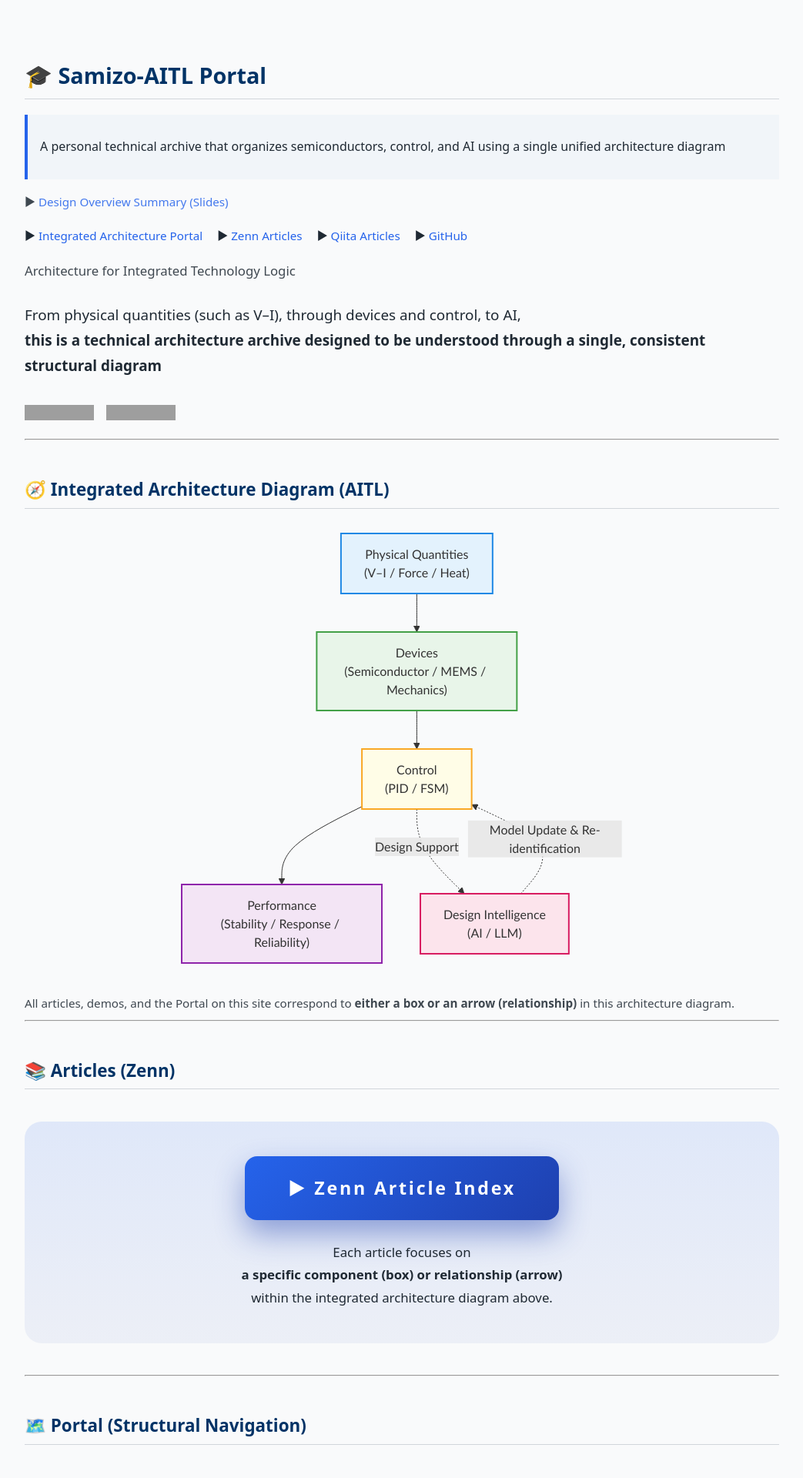
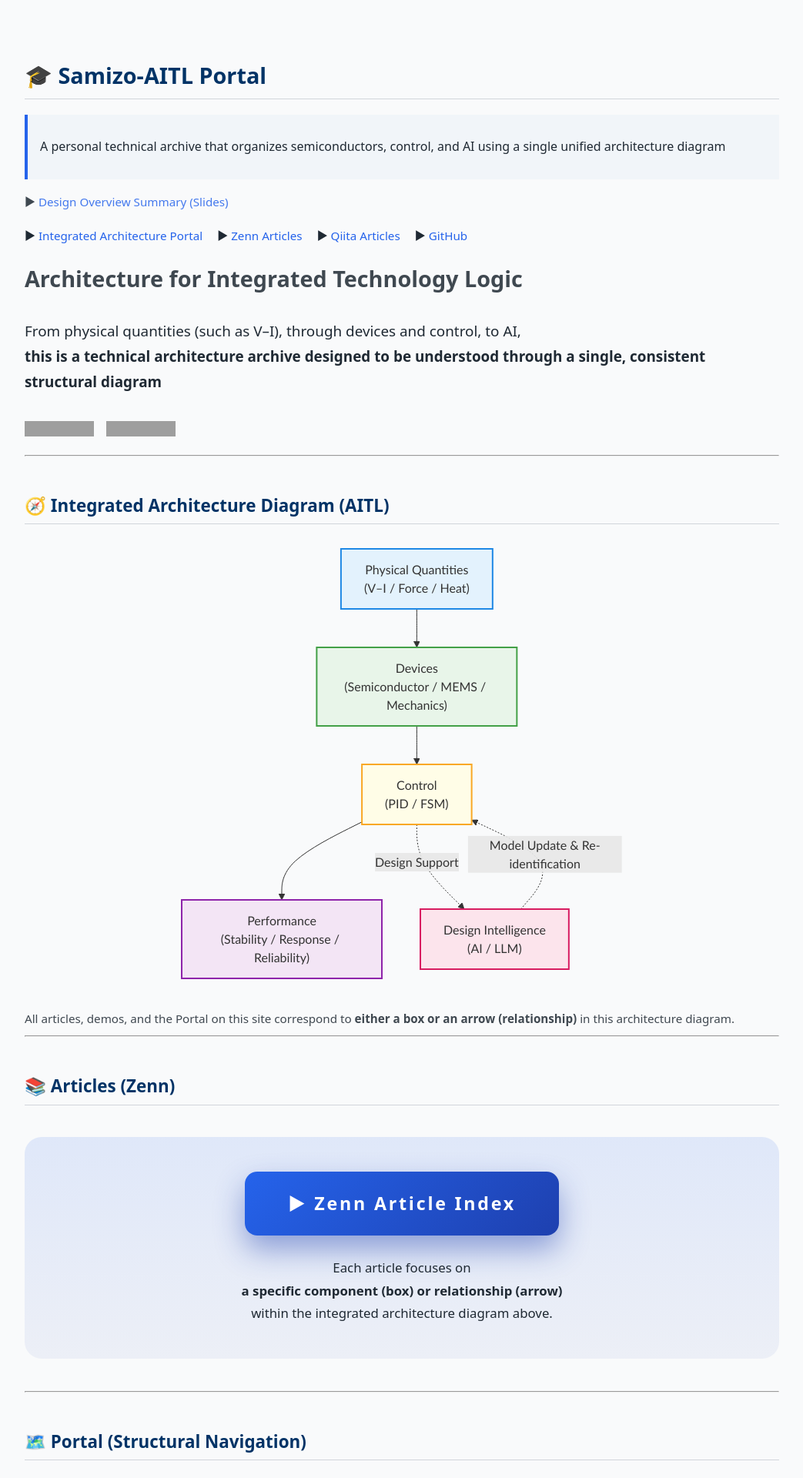
Before and after one commit to Samizo-AITL/Samizo-AITL.github.io, a Jekyll site: the page built from en/index.md, in a window 1280 px wide. Shown: the top 1920 px of the page at 77% size, without its empty margins (118-1161 px from the left). Built offline with Jekyll 4.4.1, drawn with Linux system fonts in a browser that asks for light colours; grey boxes are pictures that could not be loaded.

Commit message:
Update index.md

```diff
--- a/en/index.md
+++ b/en/index.md
@@ -20,8 +20,8 @@ description: A personal technical archive organizing semiconductors, control (PI
   ▶ <a href="https://github.com/Samizo-AITL">GitHub</a>
 </div>
 
-<span style="font-size:1.05em; opacity:0.85;">
-Architecture for Integrated Technology Logic
+<span style="font-size:1.8em; opacity:0.85;">
+<strong>Architecture for Integrated Technology Logic</strong>
 </span>
 
 <div style="margin:1.4em 0 1.8em 0; font-size:1.18em; line-height:1.75;">
```
